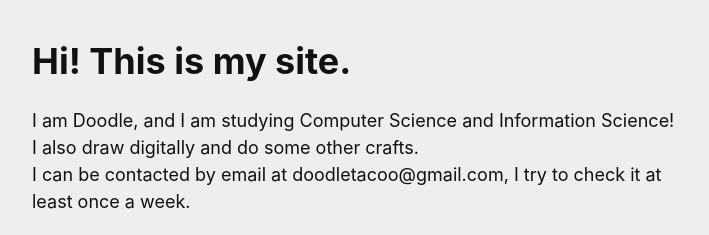
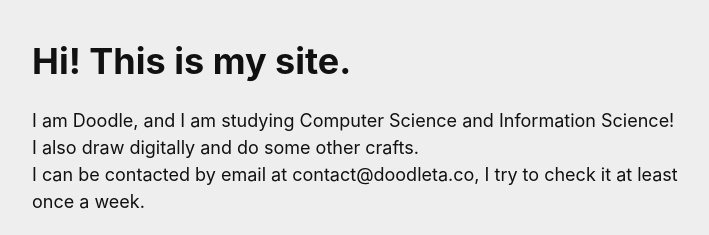
Before and after one commit to doodletaco/doodletaco.github.io, a plain HTML site: page index.html in a window 1280 px wide. Shown: the top 235 px of the page, without its empty margins (283-992 px from the left). Drawn offline with Linux system fonts and the light colour scheme.

Commit message:
Update index.html

```diff
--- a/index.html
+++ b/index.html
@@ -10,7 +10,7 @@
     <h1>Hi! This is my site.</h1>
     <p>I am Doodle, and I am studying Computer Science and Information Science! I also draw digitally and do some other crafts.
     <br>
-    I can be contacted by email at doodletacoo@gmail.com, I try to check it at least once a week.
+    I can be contacted by email at contact@doodleta.co, I try to check it at least once a week.
     </p>
 
     <h2>Some of my links.</h2>
```
